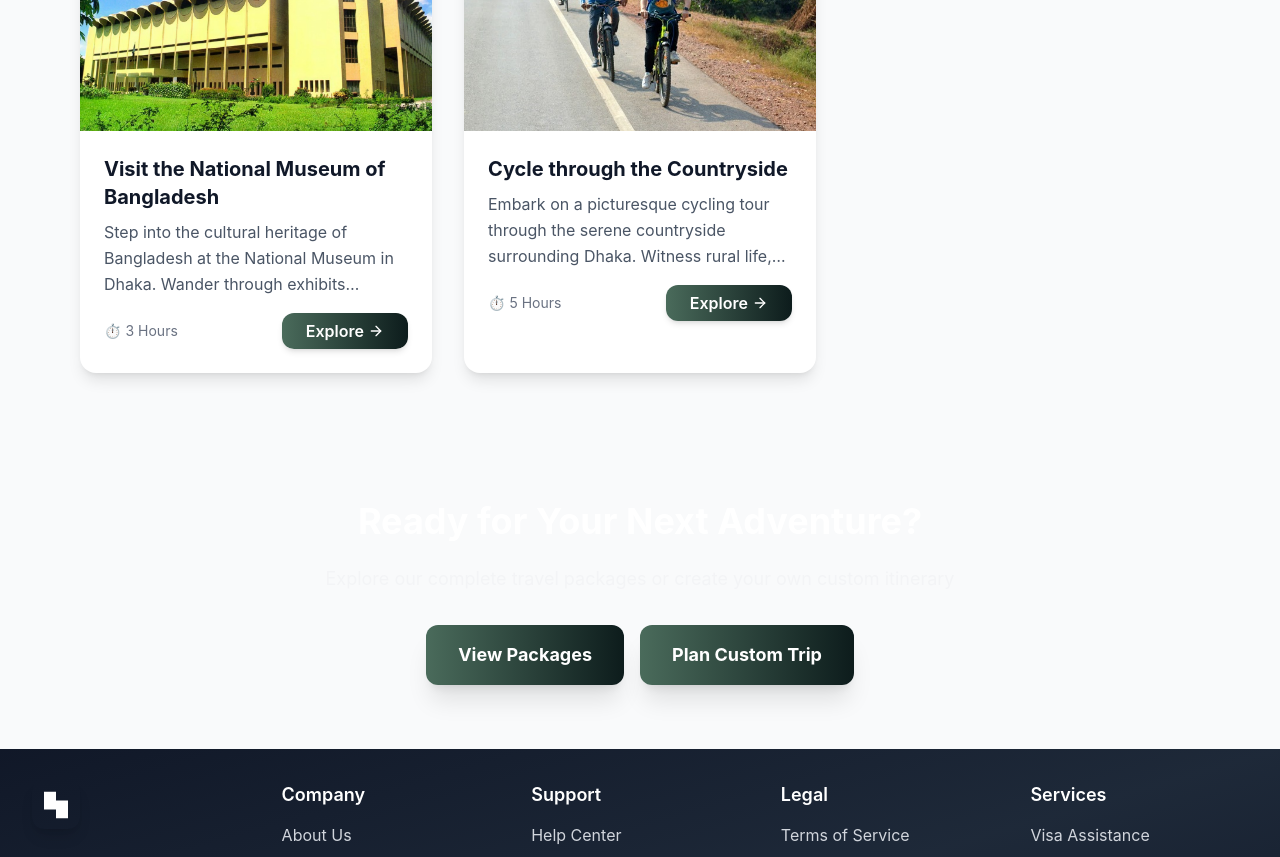
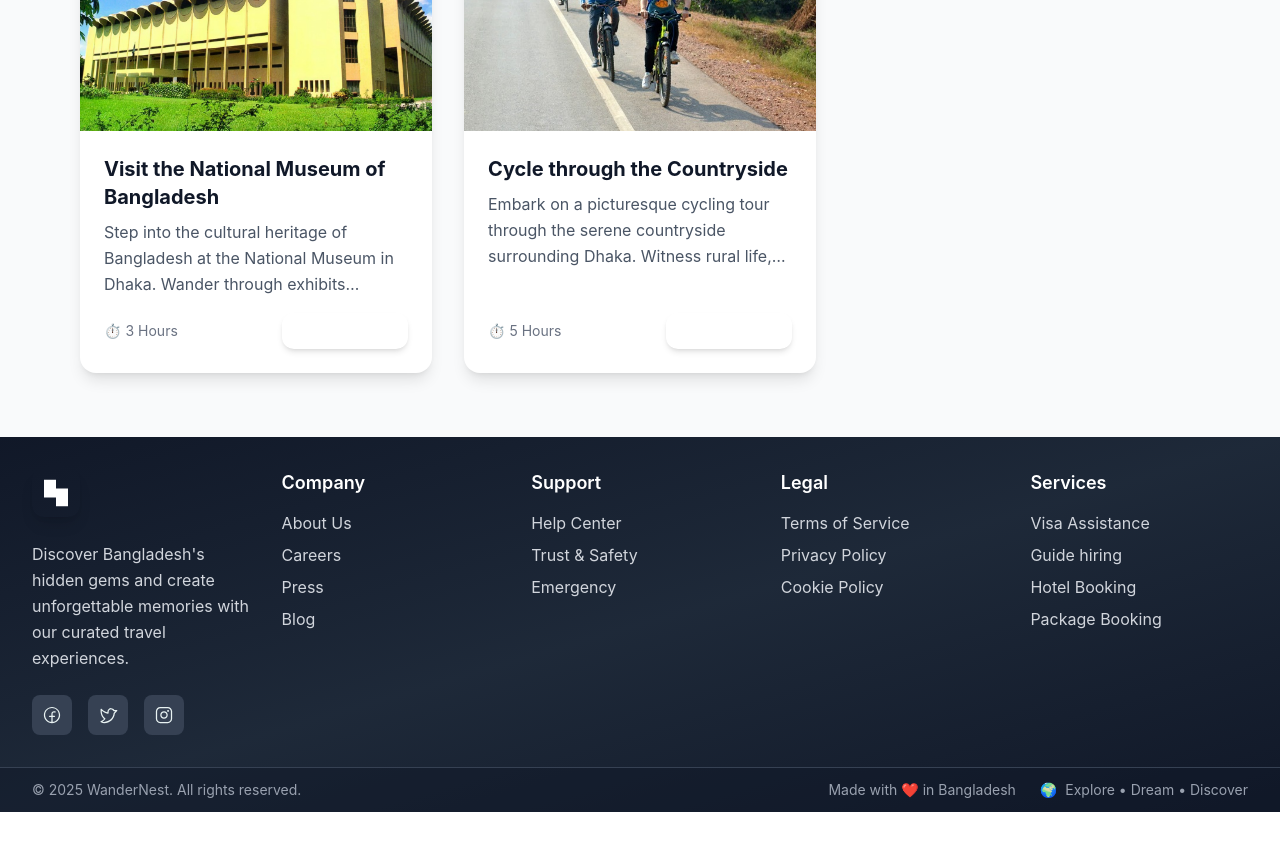
Before and after one commit to Redwan-Ahmed241/Wandernest-Software, a React (Vite) app: page /things-to-do in a window 1280 px wide. Shown: the part 1940-2797 px from the top of the page. After the commit the page ends 2752 px from the top, so only its background shows below. Built offline with nearby package versions, Linux system fonts and the light colour scheme.

Commit message:
Implement authentication redirect in ProfileSettings and clean up unused navigate import in ThingsToDo

```diff
--- a/src/Pages/ProfileSettings.tsx
+++ b/src/Pages/ProfileSettings.tsx
@@ -2,6 +2,8 @@
 
 import type React from "react";
 import { useEffect, useState } from "react";
+import { useNavigate } from "react-router-dom";
+import { useAuth } from "..//Authentication/auth-context";
 import "react-datepicker/dist/react-datepicker.css";
 
 interface UserProfile {
@@ -19,7 +21,14 @@ interface UserProfile {
 const API_URL = "https://wander-nest-ad3s.onrender.com/api/auth/edit-profile/";
 
 const ProfileSettings: React.FC = () => {
-  //  const { isAuthenticated } = useAuth();
+  const { isAuthenticated } = useAuth();
+  const navigate = useNavigate();
+  // Redirect if not authenticated
+  useEffect(() => {
+    if (isAuthenticated === false) {
+      navigate("/login");
+    }
+  }, [isAuthenticated, navigate]);
   const [profile, setProfile] = useState<UserProfile | null>(null);
   const [form, setForm] = useState<Partial<UserProfile>>({});
   const [picFile, setPicFile] = useState<File | null>(null);
--- a/src/Pages/ThingsToDo.tsx
+++ b/src/Pages/ThingsToDo.tsx
@@ -1,7 +1,7 @@
 "use client";
 import { useState } from "react";
 import type { FunctionComponent } from "react";
-import { useNavigate } from "react-router-dom";
+//import { useNavigate } from "react-router-dom";
 import Layout from "../Components/Layout";
 import { Search, MapPin, Star, ArrowRight } from "react-feather";
 
@@ -103,7 +103,7 @@ const ThingsToDo: FunctionComponent = () => {
   const [activityQuery, setActivityQuery] = useState("");
   const [locationQuery, setLocationQuery] = useState("");
   const [selectedCategory, setSelectedCategory] = useState("all");
-  const navigate = useNavigate();
+ // const navigate = useNavigate();
 
   // Filtering logic
   const filteredCards = cardData.filter((card) => {
@@ -226,7 +226,7 @@ const ThingsToDo: FunctionComponent = () => {
                 {filteredCards.map((card, idx) => (
                   <div
                     key={idx}
-                    className="group bg-white rounded-2xl shadow-lg overflow-hidden transition-all duration-300 hover:shadow-2xl hover:scale-105"
+                    className="group bg-white rounded-2xl shadow-lg overflow-hidden transition-all duration-300 hover:shadow-2xl hover:scale-105 flex flex-col h-full"
                   >
                     <div className="relative overflow-hidden">
                       <img
@@ -266,14 +266,16 @@ const ThingsToDo: FunctionComponent = () => {
                       </div>
                     </div>
 
-                    <div className="p-6">
+                    <div className="p-6 flex flex-col flex-1 justify-between">
+                      <div>
                         <h3 className="text-xl font-bold text-gray-900 mb-2 group-hover:text-primary transition-colors duration-200">
                           {card.title}
                         </h3>
                         <p className="text-gray-600 mb-4 line-clamp-3 leading-relaxed">
                           {card.description}
                         </p>
-                      <div className="flex items-center justify-between">
+                      </div>
+                      <div className="flex items-center justify-between mt-auto">
                         <div className="flex items-center gap-4 text-sm text-gray-500">
                           <span className="flex items-center gap-1">
                             <span>⏱️</span>
@@ -283,7 +285,7 @@ const ThingsToDo: FunctionComponent = () => {
                         <button
                           className="flex items-center gap-1 font-semibold hover:gap-2 transition-all duration-200 px-6 py-2 rounded-xl shadow-md"
                           style={{
-                            background: "linear-gradient(to right, #4a6b5b, #0d1c1c)",
+                            background: "linear-gradient(to right, #6ab187)",
                             color: "white",
                           }}
                         >
@@ -299,42 +301,8 @@ const ThingsToDo: FunctionComponent = () => {
           </div>
         </section>
 
-        {/* Call to Action */}
-        <section className="py-16 bg-gradient-to-r from-primary to-primary-dark">
-          <div className="max-w-4xl mx-auto px-4 text-center text-white">
-            <h2 className="text-3xl md:text-4xl font-bold mb-6">
-              Ready for Your Next Adventure?
-            </h2>
-            <p className="text-lg text-gray-100 mb-8 max-w-2xl mx-auto">
-              Explore our complete travel packages or create your own custom
-              itinerary
-            </p>
-            <div className="flex flex-col sm:flex-row gap-4 justify-center">
-              <button
-                onClick={() => navigate("/packages")}
-                className="px-8 py-4 font-bold text-lg rounded-xl shadow-xl transition-all duration-300 hover:scale-105 flex items-center justify-center gap-2"
-                style={{
-                  background: "linear-gradient(to right, #4a6b5b, #0d1c1c)",
-                  color: "white",
-                  border: "none"
-                }}
-              >
-                View Packages
-              </button>
-              <button
-                onClick={() => navigate("/plan-a-trip")}
-                className="px-8 py-4 font-bold text-lg rounded-xl shadow-xl transition-all duration-300 hover:scale-105"
-                style={{
-                  background: "linear-gradient(to right, #4a6b5b, #0d1c1c)",
-                  color: "white",
-                  border: "none"
-                }}
-              >
-                Plan Custom Trip
-              </button>
-            </div>
-          </div>
-        </section>
+
+
       </div>
     </Layout>
   );
```
Lines whose indentation alone changed are shown as unchanged.
